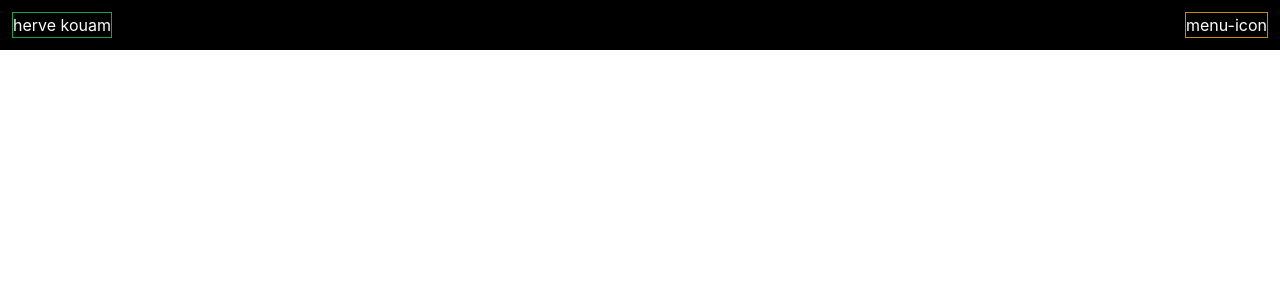
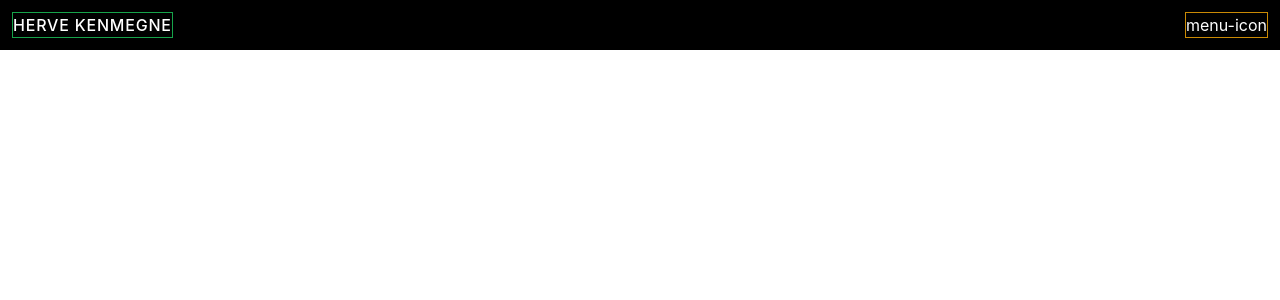
Before and after one commit to kouamherve/my-portfolio, a React (Create React App) app: page / in a window 1280 px wide. Shown: the top 300 px of the page. Built offline with nearby package versions, Linux system fonts and the light colour scheme.

Commit message:
📦  F01: APP > Header > Add React-router dom package

```diff
--- a/package.json
+++ b/package.json
@@ -9,6 +9,7 @@
     "react": "^18.2.0",
     "react-dom": "^18.2.0",
     "react-icons": "^5.1.0",
+    "react-router-dom": "^6.22.3",
     "react-scripts": "5.0.1",
     "web-vitals": "^2.1.4"
   },
--- a/src/components/Header.js
+++ b/src/components/Header.js
@@ -1,7 +1,9 @@
 export default function Header() {
   return (
     <nav className=" bg-black text-white flex items-center justify-between p-3">
-      <h2 className=" border border-green-600 w-fit">herve kouam</h2>
+      <h2 className=" border border-green-600 w-fit uppercase font-medium tracking-wider">
+        herve kenmegne
+      </h2>
       <span className=" border border-yellow-600">menu-icon</span>
     </nav>
   );
```
Also changed, not shown: 1 other file (tests, documents, lock files or other folders).
